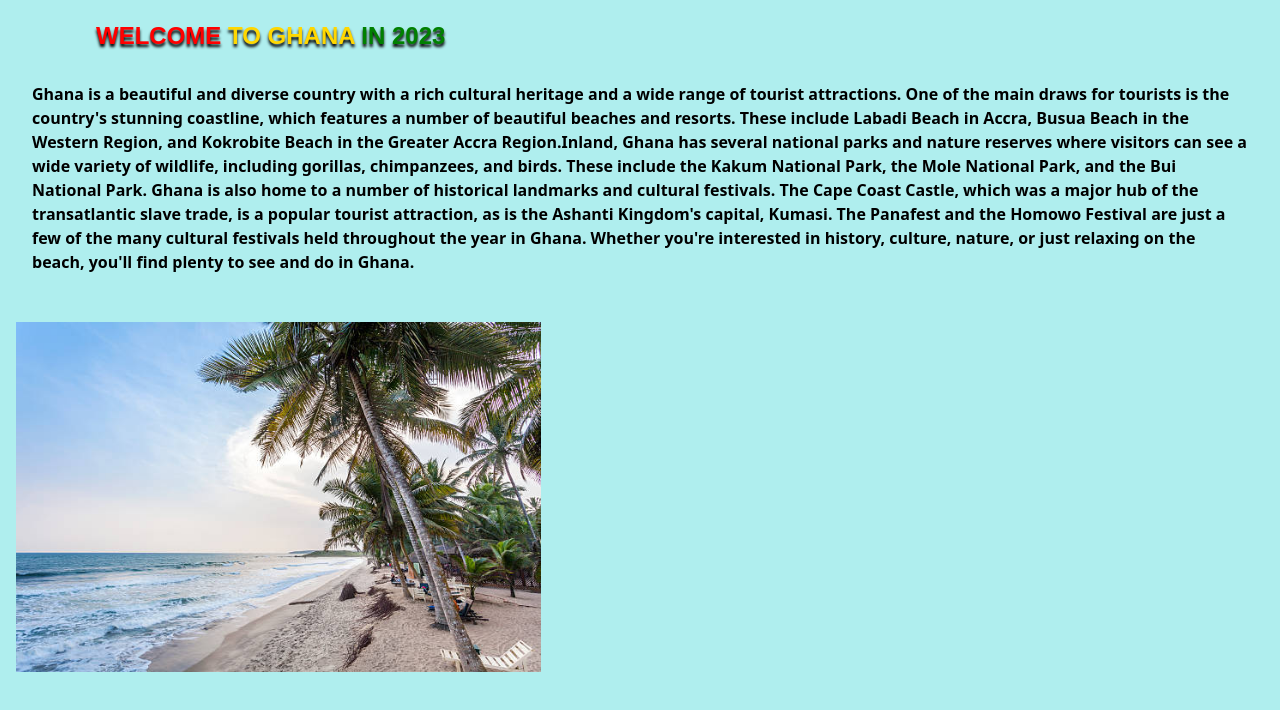
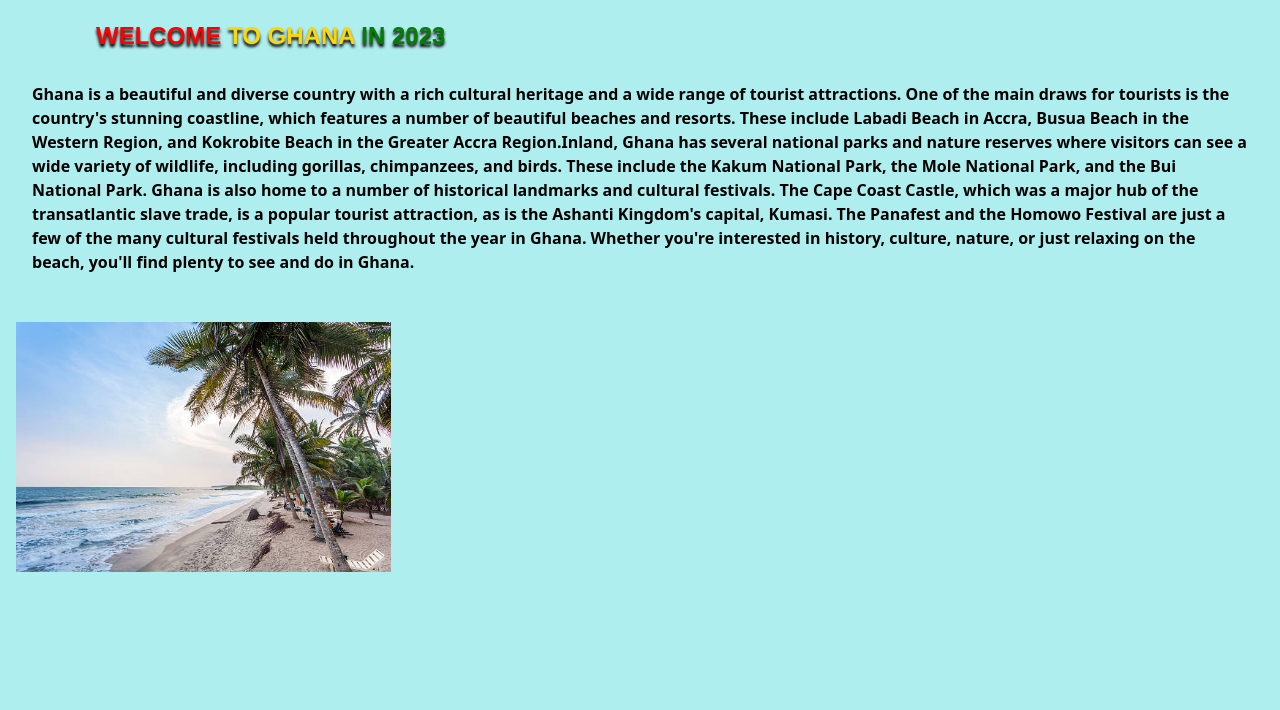
Before and after one commit to nyarko-i/CitiBasedSiteUpdated, a plain HTML site: page index.html in a window 1280 px wide. Shown: the part 68-778 px from the top of the page. Drawn offline with Linux system fonts and the light colour scheme.

Commit message:
image-size changed

```diff
--- a/index.html
+++ b/index.html
@@ -42,6 +42,6 @@
 
 
 </section>
-<img  id="beach" src="beach2.jpg" alt="image" height="350px">
+<img  id="beach" src="beach2.jpg" alt="image" height="250px">
 </body>
 </html>
```
